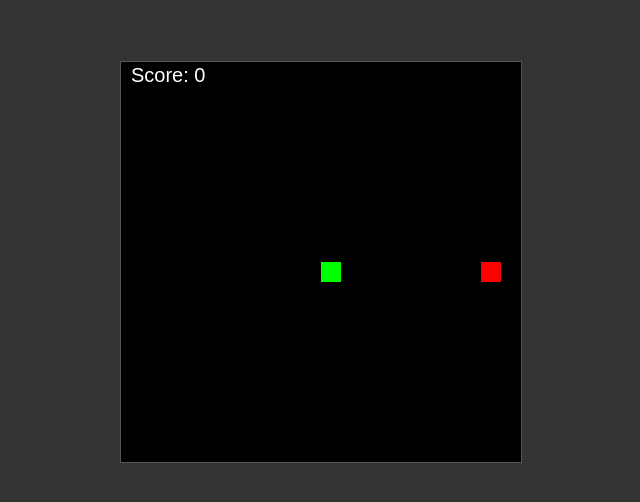
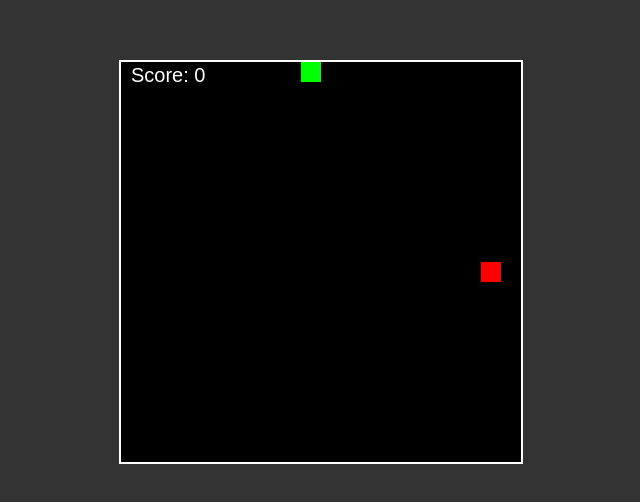
Before and after one commit to Paulo171157/Paulo171157.github.io, a plain HTML site: page index.html in a window 1280 px wide. Shown: the part 138-640 px from the top of the page, without its empty margins (319-959 px from the left). Drawn offline with Linux system fonts and the light colour scheme.

Commit message:
First commit

```diff
--- a/index.html
+++ b/index.html
@@ -6,11 +6,11 @@
   <title>Snake Game</title>
   <style>
     body {
-            margin: 0;
       display: flex;
       justify-content: center;
       align-items: center;
       height: 100vh;
+      margin: 0;
       background-color: #333;
       color: white;
       font-family: Arial, sans-serif;
@@ -18,123 +18,106 @@
     canvas {
       background-color: #000;
       display: block;
-            border: 1px solid #555;
+      margin: 0 auto;
+      border: 2px solid #fff;
     }
   </style>
 </head>
 <body>
   <canvas id="gameCanvas" width="400" height="400"></canvas>
+
   <script>
-        const canvas = document.getElementById("gameCanvas");
-        const ctx = canvas.getContext("2d");
+    const canvas = document.getElementById('gameCanvas');
+    const ctx = canvas.getContext('2d');
 
-        const gridSize = 20;
-        const tileCount = canvas.width / gridSize;
-
-        let snake = [{ x: 10, y: 10 }];
-        let velocity = { x: 0, y: 0 };
-        let food = { x: Math.floor(Math.random() * tileCount), y: Math.floor(Math.random() * tileCount) };
+    const box = 20; // Size of each grid box
+    let snake = [{ x: 9 * box, y: 10 * box }];
+    let direction = "UP";
+    let food = {
+      x: Math.floor(Math.random() * 20) * box,
+      y: Math.floor(Math.random() * 20) * box
+    };
     let score = 0;
 
-        function drawGame() {
-            moveSnake();
-            if (checkGameOver()) {
-                alert(`Game Over! Your score: ${score}`);
-                resetGame();
-                return;
-            }
-            clearCanvas();
-            drawSnake();
-            drawFood();
-            drawScore();
-            setTimeout(drawGame, 100);
+    document.addEventListener('keydown', changeDirection);
+
+    function changeDirection(event) {
+      if (event.key === 'ArrowUp' && direction !== "DOWN") direction = "UP";
+      else if (event.key === 'ArrowDown' && direction !== "UP") direction = "DOWN";
+      else if (event.key === 'ArrowLeft' && direction !== "RIGHT") direction = "LEFT";
+      else if (event.key === 'ArrowRight' && direction !== "LEFT") direction = "RIGHT";
     }
 
-        function clearCanvas() {
-            ctx.fillStyle = "#000";
+    function drawGame() {
+      // Clear the canvas
+      ctx.fillStyle = "black";
       ctx.fillRect(0, 0, canvas.width, canvas.height);
+
+      // Draw the food
+      ctx.fillStyle = "red";
+      ctx.fillRect(food.x, food.y, box, box);
+
+      // Draw the snake
+      for (let i = 0; i < snake.length; i++) {
+        ctx.fillStyle = i === 0 ? "lime" : "green";
+        ctx.fillRect(snake[i].x, snake[i].y, box, box);
       }
 
-        function drawSnake() {
-            ctx.fillStyle = "#0f0";
-            snake.forEach(segment => {
-                ctx.fillRect(segment.x * gridSize, segment.y * gridSize, gridSize, gridSize);
-            });
+      // Snake head position
+      let snakeX = snake[0].x;
+      let snakeY = snake[0].y;
+
+      // Update the snake's position
+      if (direction === "UP") snakeY -= box;
+      if (direction === "DOWN") snakeY += box;
+      if (direction === "LEFT") snakeX -= box;
+      if (direction === "RIGHT") snakeX += box;
+
+      // Check if the snake eats the food
+      if (snakeX === food.x && snakeY === food.y) {
+        score++;
+        food = {
+          x: Math.floor(Math.random() * 20) * box,
+          y: Math.floor(Math.random() * 20) * box
+        };
+      } else {
+        // Remove the tail
+        snake.pop();
       }
 
-        function moveSnake() {
-            const head = { x: snake[0].x + velocity.x, y: snake[0].y + velocity.y };
-            snake.unshift(head);
+      // Add new head
+      const newHead = { x: snakeX, y: snakeY };
 
-            // Check if the snake eats the food
-            if (head.x === food.x && head.y === food.y) {
-                score++;
-                placeFood();
-            } else {
-                snake.pop();
-            }
+      // Check for collisions
+      if (
+        snakeX < 0 ||
+        snakeY < 0 ||
+        snakeX >= canvas.width ||
+        snakeY >= canvas.height ||
+        collision(newHead, snake)
+      ) {
+        clearInterval(game);
+        alert("Game Over! Your score: " + score);
       }
 
-        function placeFood() {
-            food = {
-                x: Math.floor(Math.random() * tileCount),
-                y: Math.floor(Math.random() * tileCount)
-            };
+      snake.unshift(newHead);
+
+      // Draw the score
+      ctx.fillStyle = "white";
+      ctx.font = "20px Arial";
+      ctx.fillText("Score: " + score, 10, 20);
     }
 
-        function drawFood() {
-            ctx.fillStyle = "#f00";
-            ctx.fillRect(food.x * gridSize, food.y * gridSize, gridSize, gridSize);
-        }
-
-        function drawScore() {
-            ctx.fillStyle = "#fff";
-            ctx.font = "20px Arial";
-            ctx.fillText(`Score: ${score}`, 10, 20);
-        }
-
-        function checkGameOver() {
-            const head = snake[0];
-
-            // Check walls
-            if (head.x < 0 || head.x >= tileCount || head.y < 0 || head.y >= tileCount) {
-                return true;
-            }
-
-            // Check self-collision
-            for (let i = 1; i < snake.length; i++) {
-                if (snake[i].x === head.x && snake[i].y === head.y) {
+    function collision(head, array) {
+      for (let i = 0; i < array.length; i++) {
+        if (head.x === array[i].x && head.y === array[i].y) {
           return true;
         }
       }
       return false;
     }
 
-        function resetGame() {
-            snake = [{ x: 10, y: 10 }];
-            velocity = { x: 0, y: 0 };
-            score = 0;
-            placeFood();
-        }
-
-        document.addEventListener("keydown", event => {
-            switch (event.key) {
-                case "ArrowUp":
-                    if (velocity.y === 0) velocity = { x: 0, y: -1 };
-                    break;
-                case "ArrowDown":
-                    if (velocity.y === 0) velocity = { x: 0, y: 1 };
-                    break;
-                case "ArrowLeft":
-                    if (velocity.x === 0) velocity = { x: -1, y: 0 };
-                    break;
-                case "ArrowRight":
-                    if (velocity.x === 0) velocity = { x: 1, y: 0 };
-                    break;
-            }
-        });
-
-        drawGame();
+    const game = setInterval(drawGame, 100);
   </script>
 </body>
 </html>
```
Lines whose indentation alone changed are shown as unchanged.
